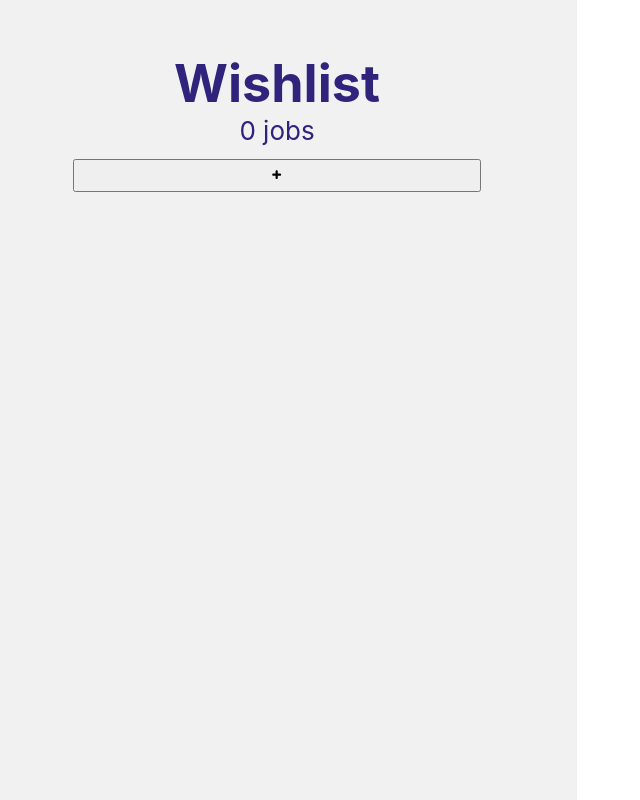
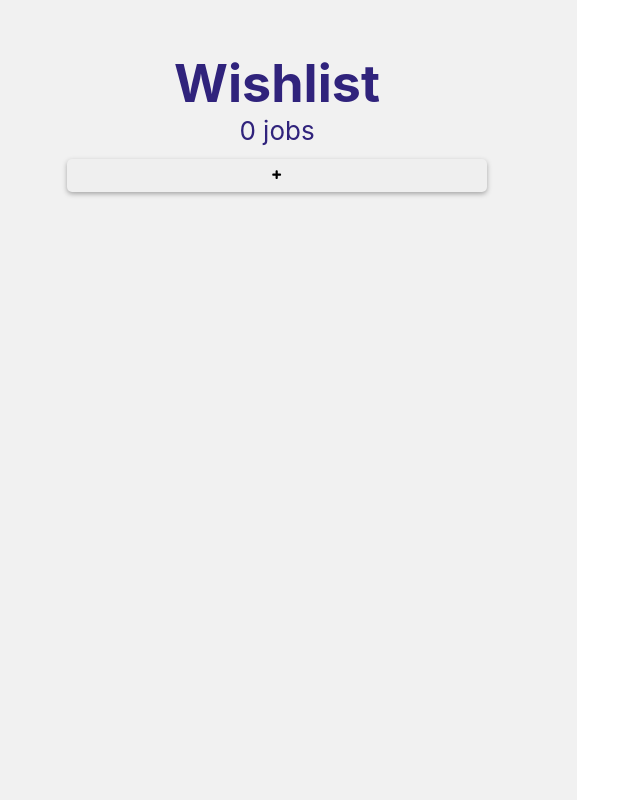
Before and after one commit to Tashazun/wishlist, a React (Create React App) app: page / in a window 1280 px wide. Shown: the whole page, without its empty margins (23-663 px from the left). Built offline with nearby package versions, Linux system fonts and the light colour scheme.

Commit message:
minor styling

```diff
--- a/src/components/App/App.js
+++ b/src/components/App/App.js
@@ -72,7 +72,7 @@ function App() {
                 <h2 className="app__company">{listItem}</h2>
                 <p className="app__title">{y[index]}</p>
               </div>
-              <div>
+              <div className="app__item-features">
                 <button
                   className="app__delete"
                   onClick={() => setDialogOpen(true)}
--- a/src/components/App/App.scss
+++ b/src/components/App/App.scss
@@ -23,7 +23,10 @@
 
   &__button {
     height: 2.5em;
-    width: 68%;
+    width: 70%;
+    border: none;
+    border-radius: 5px;
+    box-shadow: 0px 2px 5px 0px rgba(166,166,166,1);
   }
 
   &__content {
@@ -40,6 +43,7 @@
     height: 10em;
     margin: .5em;
     border-radius: 5px;
+    box-shadow: 0px 2px 5px 0px rgba(166,166,166,1);
   }
 
   &__company {
@@ -52,8 +56,16 @@
     color: #fff;
   }
 
+  &__item-features {
+    display: flex;
+    flex-direction: column;
+    justify-content: space-between;
+    align-items: flex-end;
+  }
+
   &__delete {
     height: 2em;
+    width: 2em;
     margin: .5em;
     background-color: transparent;
     border: none;
--- a/src/components/Modal/Modal.scss
+++ b/src/components/Modal/Modal.scss
@@ -54,6 +54,15 @@
       border: 1px solid #851AEE;
     }
 
+    &--invalid {
+      border: 1px solid red;
+    }
+
+  }
+
+  &__error-message {
+    text-align: center;
+    color: red;
   }
 
   &__submit {
```
